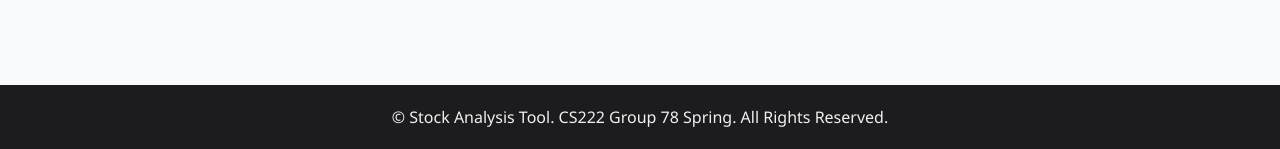
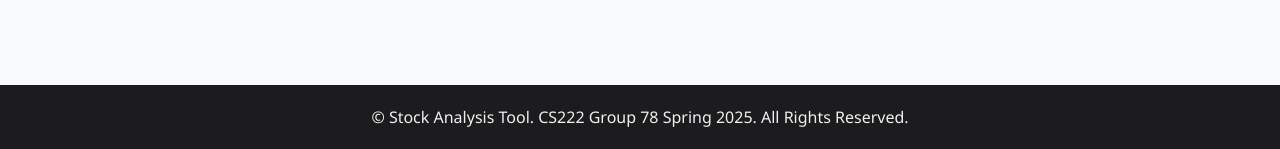
Before and after one commit to CS222-UIUC/team-78-project, a Flask app: page /comparison in a window 1280 px wide. Shown: the part 651-800 px from the top of the page. Run offline with Flask 3, Linux system fonts and the light colour scheme; some libraries are stand-ins or nearby versions.

Commit message:
Changed footer

```diff
--- a/templates/base.html
+++ b/templates/base.html
@@ -62,7 +62,7 @@
 
         <!-- footer -->
         <div class="footer">
-            <p>&copy; Stock Analysis Tool. CS222 Group 78 Spring. All Rights Reserved.</p>
+            <p>&copy; Stock Analysis Tool. CS222 Group 78 Spring 2025. All Rights Reserved.</p>
         </div>
 
         <script>
```
